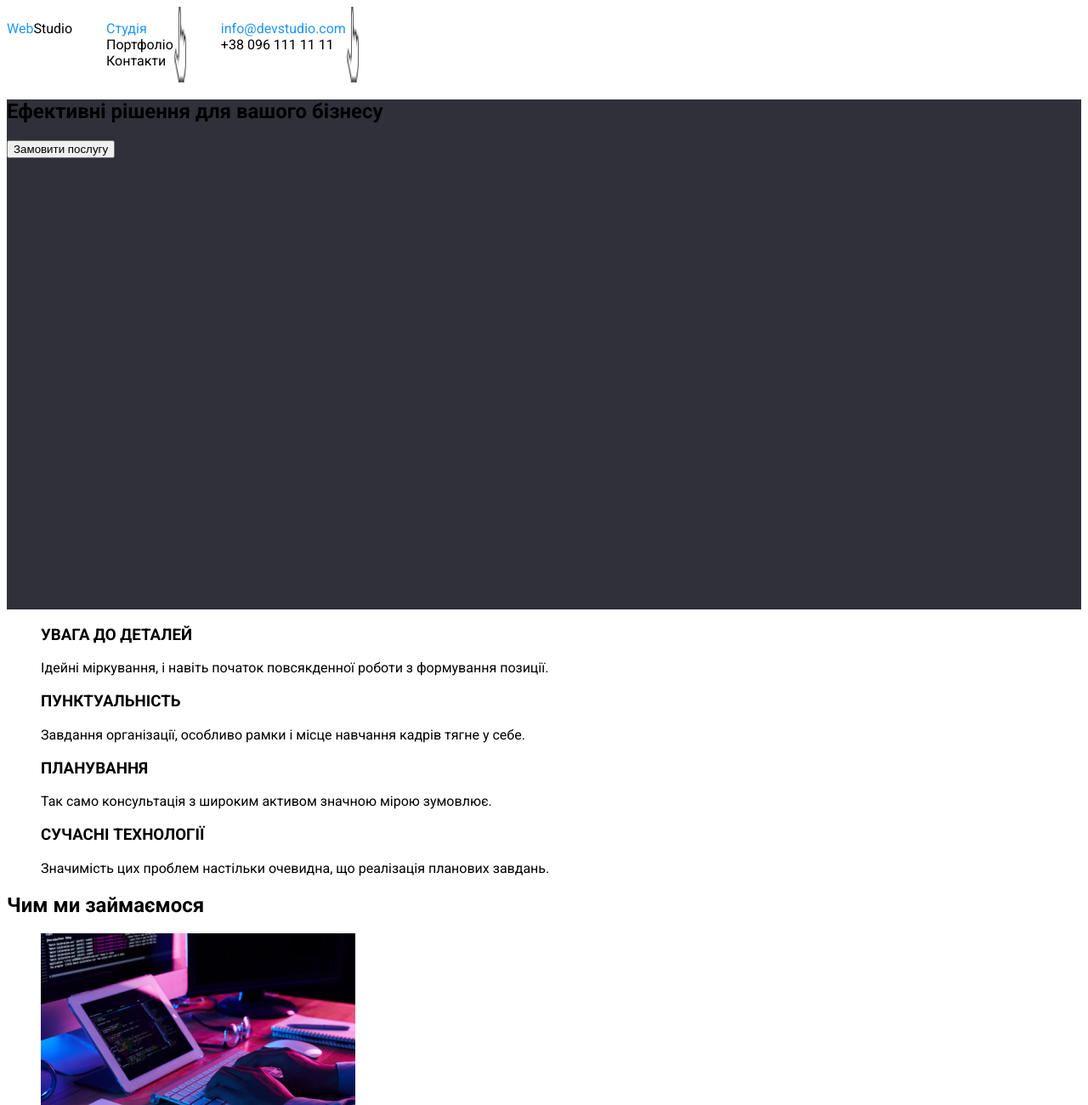
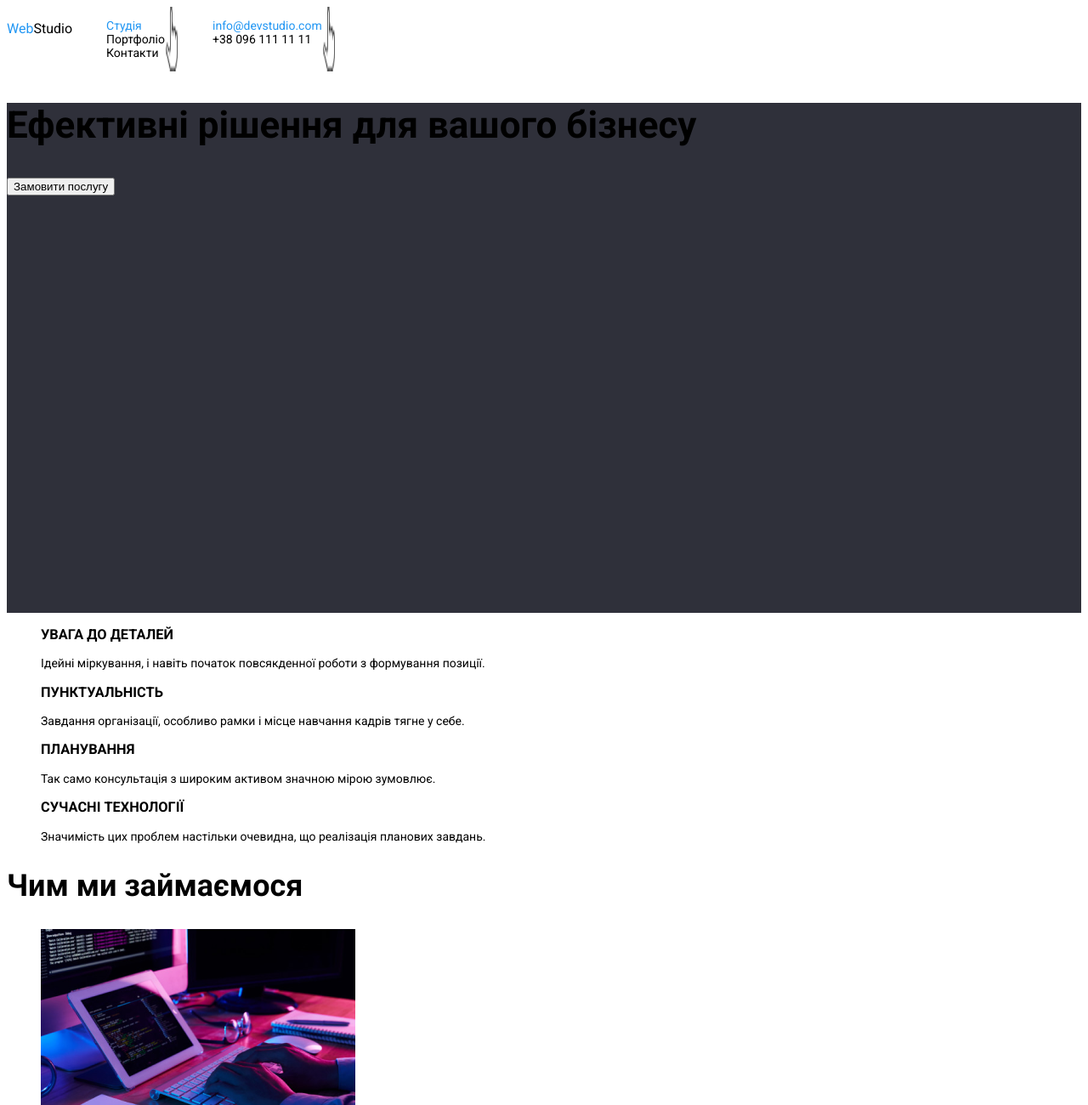
Before and after one commit to Spider-man957/Web-Studio, a plain HTML site: page WebStudio.html in a window 1280 px wide. Shown: the top 1300 px of the page at 85% size. Drawn offline with Linux system fonts and the light colour scheme; a web font is replaced by a local one.

Commit message:
Web Studio

```diff
--- a/WebStudio.css
+++ b/WebStudio.css
@@ -1,11 +1,20 @@
 body {
   font-family: Roboto;
 
+}
+ul {
+  font-size: 14px;
+}
+.h2 {
+  font-size: 44px;
 }
 .firs-name {
   width: 100%;
   height: 600px;
   background-color: #2F303A;
+}
+.fn {
+  font-size: 36px;
 }
 .fst-world {
   color: #2196F3;
--- a/WebStudio.html
+++ b/WebStudio.html
@@ -28,7 +28,7 @@
     </header>
     <main>
       <article class="firs-name">
-        <h1>Ефективні рішення для вашого бізнесу</h1>
+        <h1 class="h2">Ефективні рішення для вашого бізнесу</h1>
 
         <button>Замовити послугу</button>
       </article>
@@ -59,14 +59,14 @@
           </p>
         </li>
       </ul>
-      <h2>Чим ми займаємося</h2>
+      <h2 class="fn">Чим ми займаємося</h2>
       <ul>
         <li><img src="./img/img.png" alt="pickture" class="group-one"/></li>
         <li><img src="./img/2.png" alt="pickture" class="group-one"/></li>
         <li><img src="./img/3.png" alt="pickture" class="group-one"/></li>
       </ul>
       <div class="our-teem">
-      <h2>Наша команда</h2>
+      <h2 class="fn">Наша команда</h2>
       <ul>
         <li>
           <img src="./img/1.1.jpg" alt="pickture" class="group-two"/>
```
